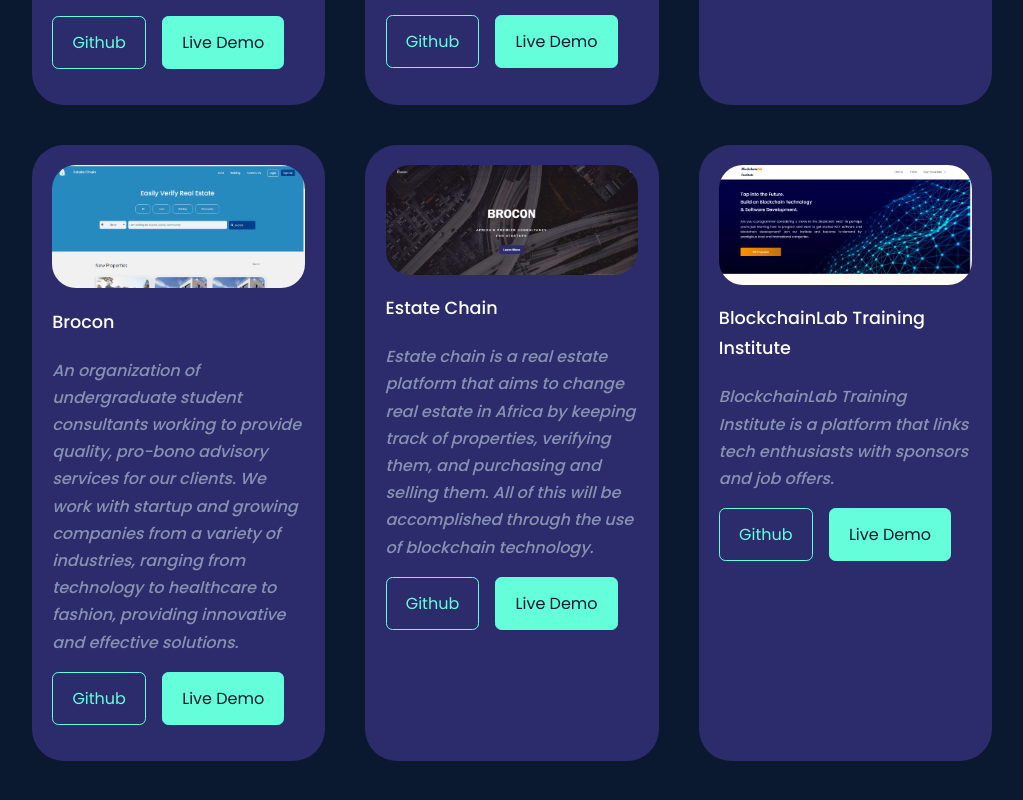
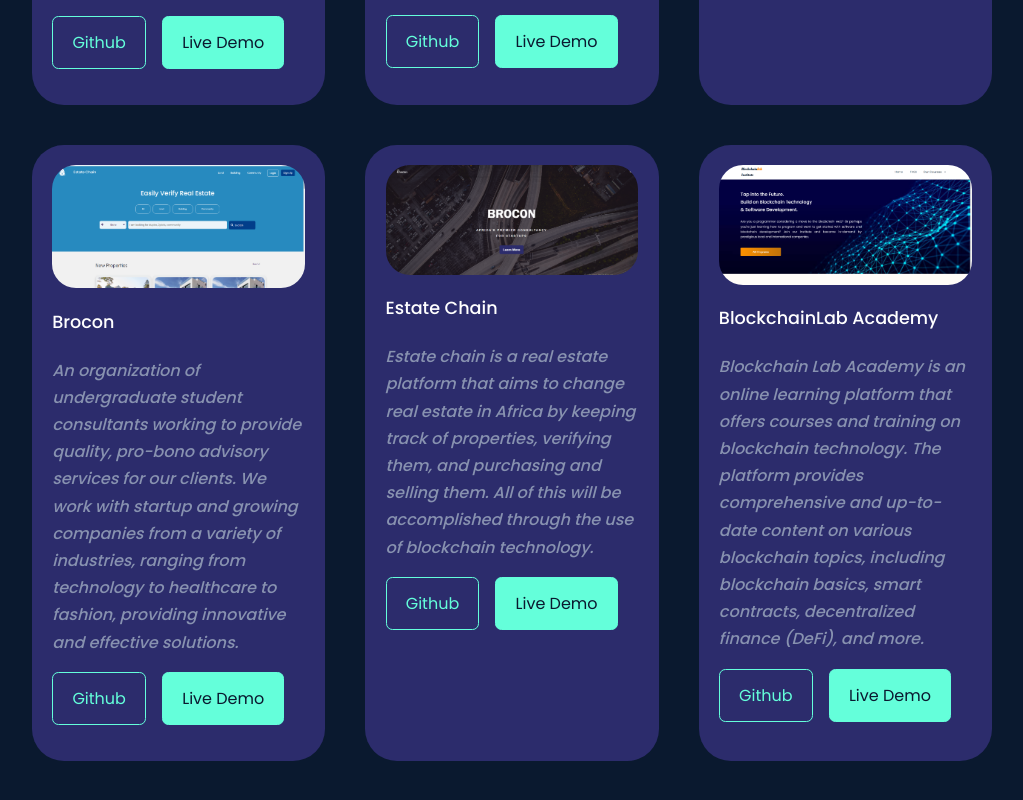
Before and after one commit to Obadara16/portfolio, a React (Create React App) app: page / in a window 1280 px wide. Shown: the part 3994-4794 px from the top of the page, without its empty margins (128-1151 px from the left). Built offline with nearby package versions, Linux system fonts and the light colour scheme.

Commit message:
feat: added one more project

```diff
--- a/src/data.js
+++ b/src/data.js
@@ -1,6 +1,6 @@
 import IMG1 from './assets/afriqhub.png'
 import IMG2 from './assets/afriqfabs.png'
-import IMG3 from './assets/portfolio3.png'
+import IMG3 from './assets/gainsborough.png'
 import IMG4 from './assets/portfolio.png'
 import IMG5 from './assets/portfolio3.png'
 import IMG6 from './assets/bti.png'
@@ -49,8 +49,8 @@
     {
         id: 6,
         image: IMG6,
-        title: 'BlockchainLab Training Institute',
-        description: 'BlockchainLab Training Institute is a platform that links tech enthusiasts with sponsors and job offers.',
+        title: 'BlockchainLab Academy',
+        description: 'Blockchain Lab Academy is an online learning platform that offers courses and training on blockchain technology. The platform provides comprehensive and up-to-date content on various blockchain topics, including blockchain basics, smart contracts, decentralized finance (DeFi), and more.',
         github: 'https://github.com/Obadara16/',
         demo: 'https://blockchainlabacademy.com'
     }
```
Also changed, not shown: src/assets/gainsborough.png (added).
